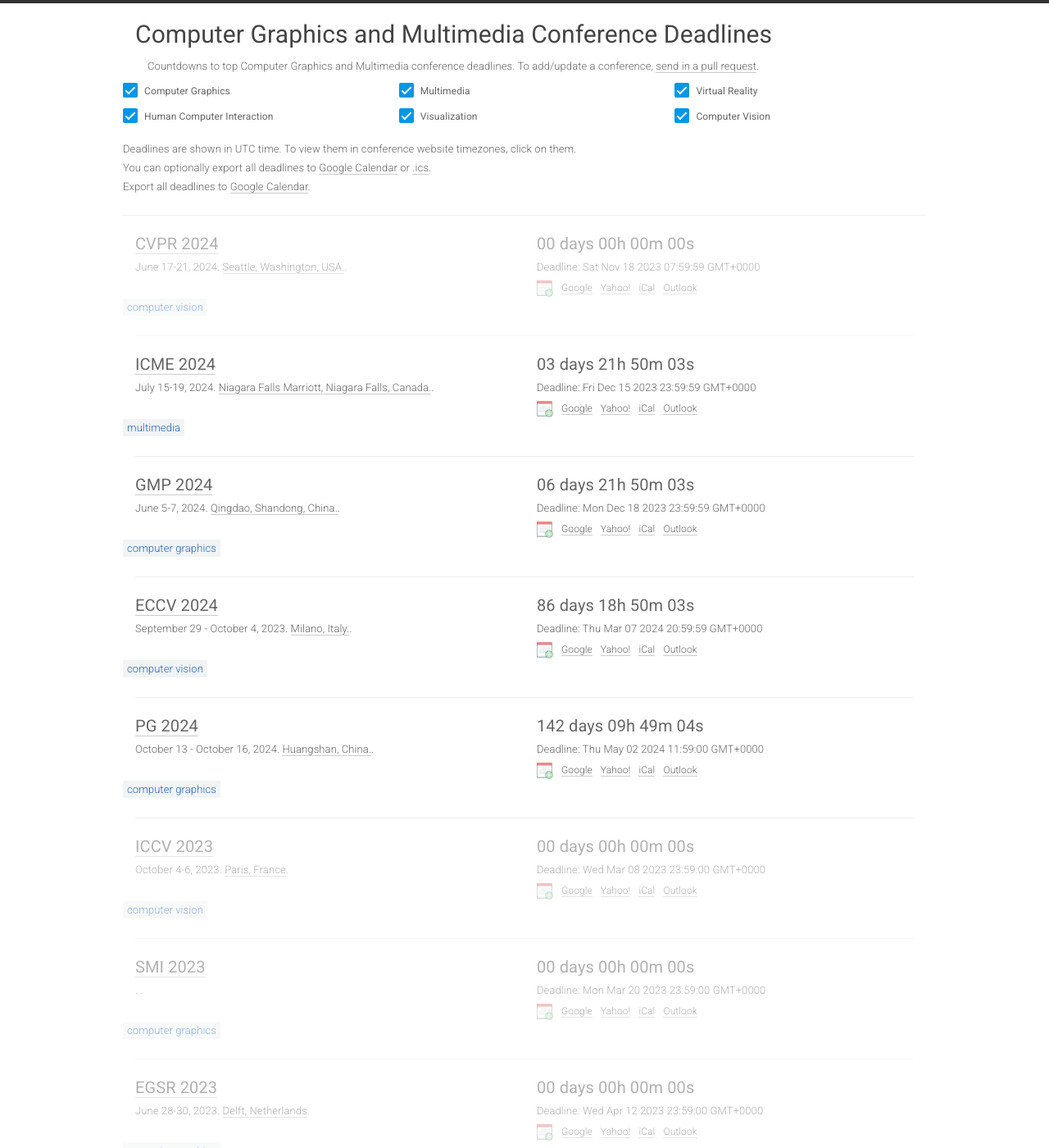
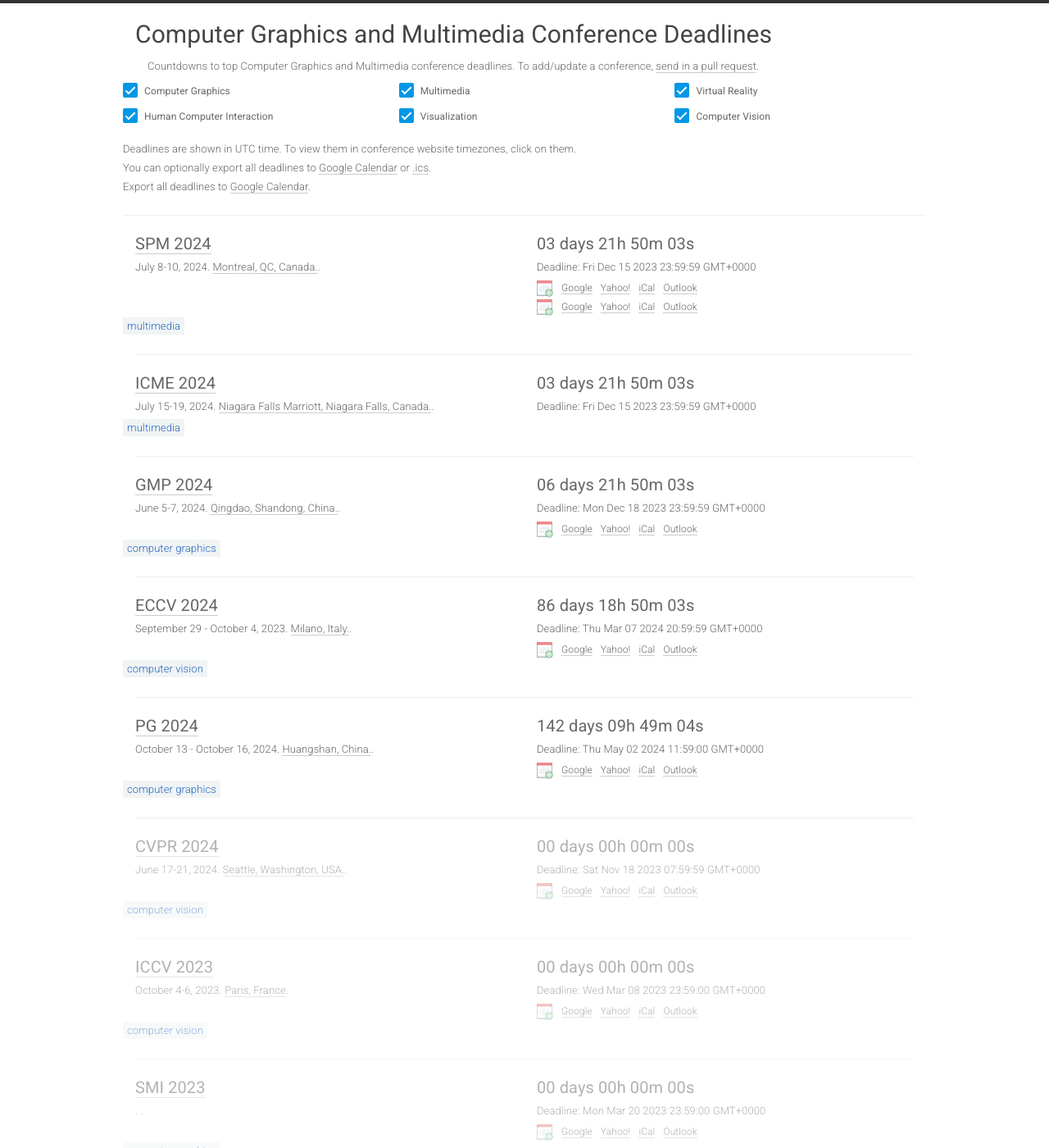
Before and after one commit to JianweiHu94/cgm-deadlines, a Jekyll site: the page built from index.html, in a window 1280 px wide and 1400 px high. Shown: the whole window at 82% size. Built offline with Jekyll 4.4.1, drawn with Linux system fonts in a browser that asks for light colours; nearby versions of some CDN libraries.

Commit message:
Update conferences.yml

```diff
--- a/_data/conferences.yml
+++ b/_data/conferences.yml
@@ -1,13 +1,13 @@
 ---
-- title: CVPR
+- title: SPM
   year: 2024
-  id: cvpr2024
-  link: https://cvpr.thecvf.com/
-  deadline: '2023-11-17 23:59:59'
-  timezone: America/Los_Angeles
-  date: June 17-21, 2024
-  place: Seattle, Washington, USA.
-  sub: CV
+  id: icme2024
+  link: https://spmconf.github.io/SPM2024/CfP.html
+  deadline: '2024-2-3 23:59:59'
+  timezone: UTC
+  date: July 8-10, 2024
+  place: Montreal, QC, Canada.
+  sub: CG
 
 - title: ICME
   year: 2024
@@ -49,6 +49,15 @@
   date: October 13 - October 16, 2024
   sub: CG
 
+- title: CVPR
+  year: 2024
+  id: cvpr2024
+  link: https://cvpr.thecvf.com/
+  deadline: '2023-11-17 23:59:59'
+  timezone: America/Los_Angeles
+  date: June 17-21, 2024
+  place: Seattle, Washington, USA.
+  sub: CV
 
 - title: ICCV
   year: 2023
```
